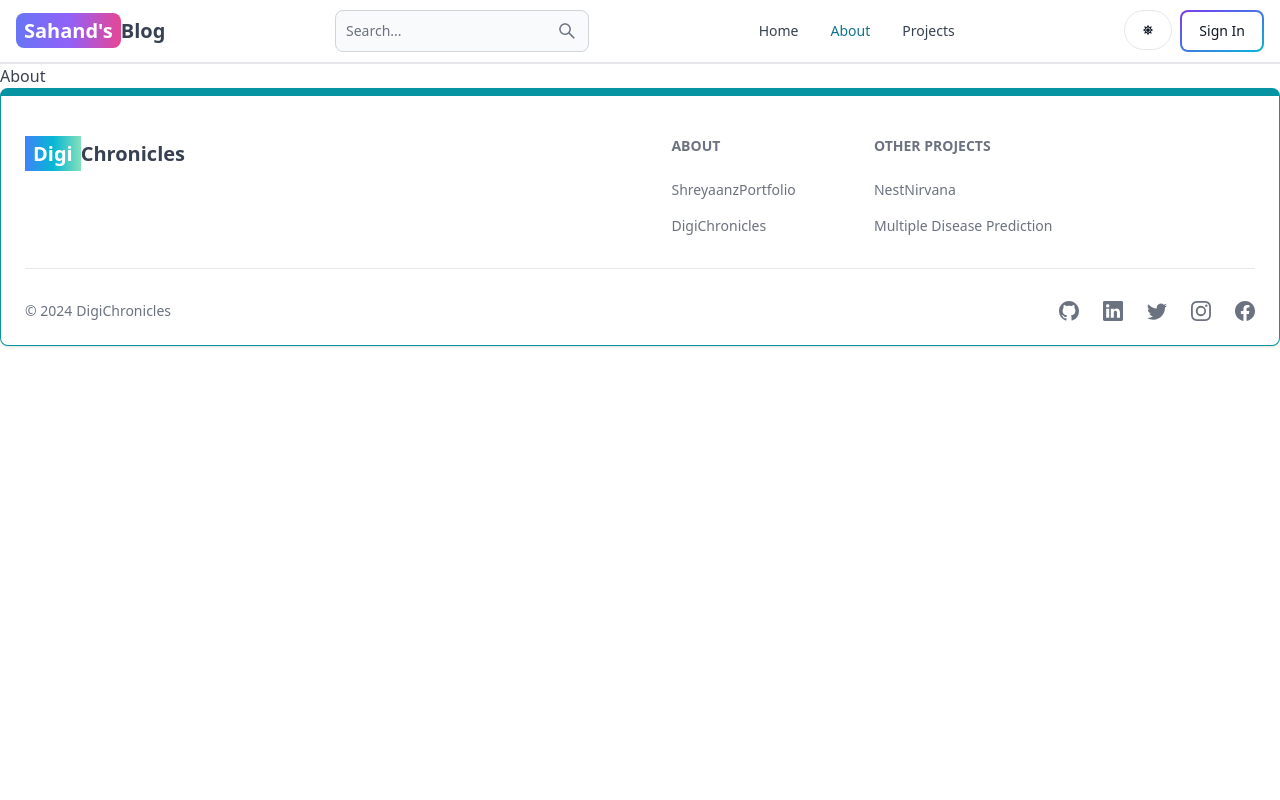
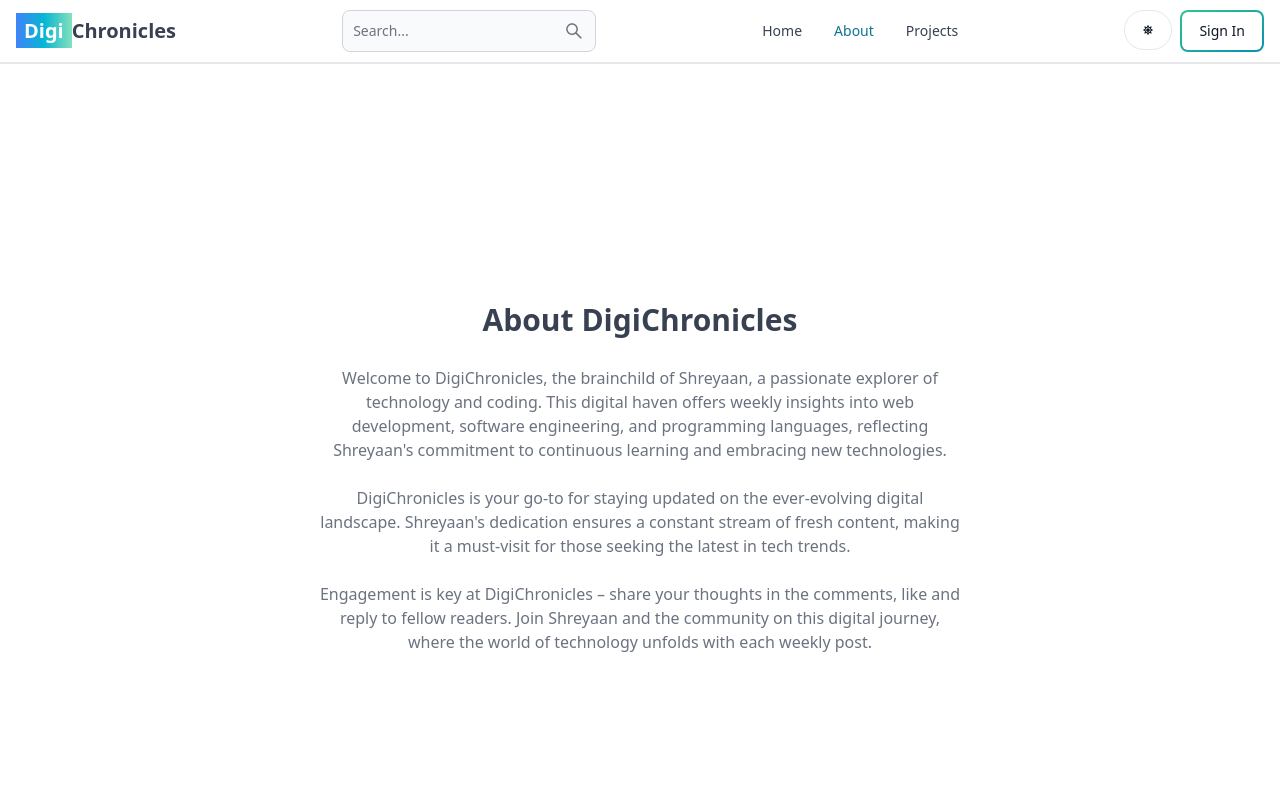
Before and after one commit to ShreyaanSaha/Blog-App, a React (Vite) app in the folder client/: page /about in a window 1280 px wide. Shown: the top 800 px of the page. Built offline with nearby package versions, Linux system fonts and the light colour scheme.

Commit message:
Completed About and Projects pages

```diff
--- a/client/src/components/Header.jsx
+++ b/client/src/components/Header.jsx
@@ -54,10 +54,10 @@ export default function Header() {
         to='/'
         className='self-center whitespace-nowrap text-sm sm:text-xl font-semibold dark:text-white'
       >
-        <span className='px-2 py-1 bg-gradient-to-r from-indigo-500 via-purple-500 to-pink-500 rounded-lg text-white'>
-          Sahand's
+        <span className='px-2 py-1 bg-gradient-to-r from-blue-500 via-cyan-500 to-green-300 text-white'>
+          Digi
         </span>
-        Blog
+        Chronicles
       </Link>
       <form onSubmit={handleSubmit}>
         <TextInput
@@ -103,7 +103,7 @@ export default function Header() {
           </Dropdown>
         ) : (
           <Link to='/sign-in'>
-            <Button gradientDuoTone='purpleToBlue' outline>
+            <Button gradientDuoTone='greenToBlue' outline>
               Sign In
             </Button>
           </Link>
--- a/client/src/pages/About.jsx
+++ b/client/src/pages/About.jsx
@@ -1,7 +1,26 @@
-import React from 'react'
-
 export default function About() {
   return (
-    <div>About</div>
-  )
+    <div className='min-h-screen flex items-center justify-center'>
+      <div className='max-w-2xl mx-auto p-3 text-center'>
+        <div>
+          <h1 className='text-3xl font font-semibold text-center my-7'>
+            About DigiChronicles
+          </h1>
+          <div className='text-md text-gray-500 flex flex-col gap-6'>
+            <p>
+              Welcome to DigiChronicles, the brainchild of Shreyaan, a passionate explorer of technology and coding. This digital haven offers weekly insights into web development, software engineering, and programming languages, reflecting Shreyaan's commitment to continuous learning and embracing new technologies.
+            </p>
+
+            <p>
+              DigiChronicles is your go-to for staying updated on the ever-evolving digital landscape. Shreyaan's dedication ensures a constant stream of fresh content, making it a must-visit for those seeking the latest in tech trends.
+            </p>
+
+            <p>
+              Engagement is key at DigiChronicles – share your thoughts in the comments, like and reply to fellow readers. Join Shreyaan and the community on this digital journey, where the world of technology unfolds with each weekly post.
+            </p>
+          </div>
+        </div>
+      </div>
+    </div>
+  );
 }
--- a/client/src/pages/PostPage.jsx
+++ b/client/src/pages/PostPage.jsx
@@ -2,12 +2,15 @@ import { Button, Spinner } from 'flowbite-react';
 import { useEffect, useState } from 'react';
 import { Link, useParams } from 'react-router-dom';
 import CallToAction from '../components/CallToAction';
+import CommentSection from '../components/CommentSection';
+import PostCard from '../components/PostCard';
 
 export default function PostPage() {
   const { postSlug } = useParams();
   const [loading, setLoading] = useState(true);
   const [error, setError] = useState(false);
   const [post, setPost] = useState(null);
+  const [recentPosts, setRecentPosts] = useState(null);
 
   useEffect(() => {
     const fetchPost = async () => {
@@ -86,6 +89,7 @@ export default function PostPage() {
         <CallToAction />
       </div>
       <CommentSection postId={post._id} />
+
       <div className='flex flex-col justify-center items-center mb-5'>
         <h1 className='text-xl mt-5'>Recent articles</h1>
         <div className='flex flex-wrap gap-5 mt-5 justify-center'>
--- a/client/src/pages/Projects.jsx
+++ b/client/src/pages/Projects.jsx
@@ -1,7 +1,11 @@
-import React from 'react'
+import CallToAction from '../components/CallToAction';
 
 export default function Projects() {
   return (
-    <div>Projects</div>
+    <div className='min-h-screen max-w-2xl mx-auto flex justify-center items-center flex-col gap-6 p-3'>
+      <h1 className='text-3xl font-semibold'>Pojects</h1>
+      <p className='text-md text-gray-500'>Build fun and engaging projects while learning HTML, CSS, and JavaScript!</p>
+      <CallToAction />
+    </div>
   )
 }
```
